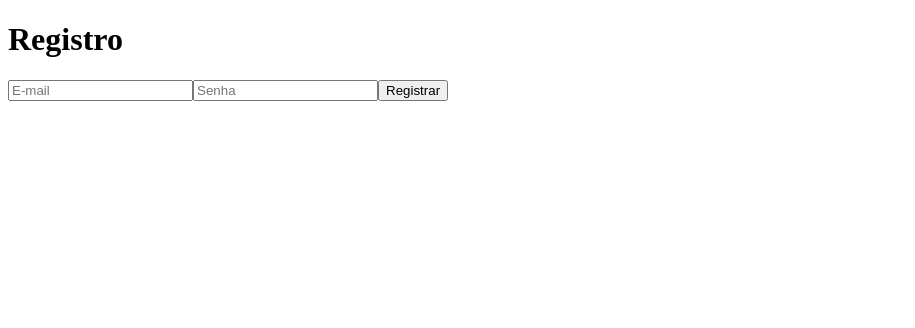
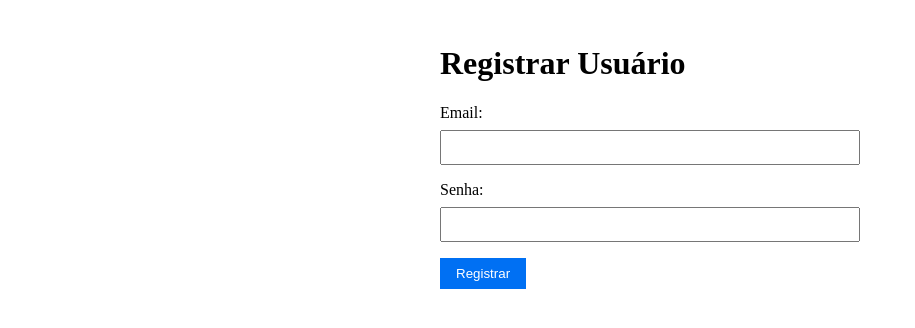
Before and after one commit to mthalima/pet-care, a Next.js app: page /register in a window 1280 px wide. Shown: the top 328 px of the page, without its empty margins (0-915 px from the left). Built offline with nearby package versions, Linux system fonts and the light colour scheme.

Commit message:
fixes, agora está funcionando o endingpoint de cadastro de usuarios

```diff
--- /dev/null
+++ b/pages/api/register.ts
@@ -0,0 +1,55 @@
+import { NextApiRequest, NextApiResponse } from "next";
+import { PrismaClient } from "@prisma/client";
+import bcrypt from "bcrypt";
+
+const prisma = new PrismaClient();
+
+export default async function handler(
+  req: NextApiRequest,
+  res: NextApiResponse
+) {
+  if (req.method !== "POST") {
+    return res.status(405).json({ message: "Método não permitido" });
+  }
+
+  const { email, password } = req.body;
+
+  if (!email || !password) {
+    return res.status(400).json({ message: "Email e senha são obrigatórios" });
+  }
+
+  try {
+    // Log para verificar os dados recebidos
+    console.log("Dados recebidos:", req.body);
+
+    const existingUser = await prisma.user.findUnique({
+      where: { email },
+    });
+
+    if (existingUser) {
+      return res.status(400).json({ message: "Email já está em uso" });
+    }
+
+    const hashedPassword = await bcrypt.hash(password, 10);
+
+    const newUser = await prisma.user.create({
+      data: {
+        email,
+        password: hashedPassword,
+      },
+    });
+
+    console.log("Usuário criado:", newUser);
+
+    return res.status(201).json({
+      id: newUser.id,
+      email: newUser.email,
+      createdAt: newUser.createdAt,
+    });
+  } catch (error) {
+    console.error("Erro ao criar usuário:", error);
+    return res.status(500).json({ message: "Erro ao criar usuário" });
+  } finally {
+    await prisma.$disconnect();
+  }
+}
--- a/pages/api/registers.ts
+++ /dev/null
@@ -1,34 +0,0 @@
-import type { NextApiRequest, NextApiResponse } from "next";
-import bcrypt from "bcrypt";
-import { PrismaClient } from "@prisma/client";
-
-const prisma = new PrismaClient();
-
-export default async function handler(
-  req: NextApiRequest,
-  res: NextApiResponse
-) {
-  if (req.method !== "POST") {
-    return res.status(405).json({ message: "Método não permitido." });
-  }
-
-  const { email, password } = req.body;
-
-  if (!email || !password) {
-    return res
-      .status(400)
-      .json({ message: "E-mail e senha são obrigatórios." });
-  }
-
-  const existingUser = await prisma.user.findUnique({ where: { email } });
-  if (existingUser) {
-    return res.status(400).json({ message: "Usuário já existe." });
-  }
-
-  const hashedPassword = await bcrypt.hash(password, 10);
-  const user = await prisma.user.create({
-    data: { email, password: hashedPassword },
-  });
-
-  return res.status(201).json({ message: "Usuário criado com sucesso.", user });
-}
--- a/pages/register.tsx
+++ b/pages/register.tsx
@@ -1,49 +1,103 @@
-import React, { useState } from "react";
+import { useState } from "react";
 
-const Register = () => {
+const RegisterPage = () => {
   const [email, setEmail] = useState("");
   const [password, setPassword] = useState("");
   const [message, setMessage] = useState("");
 
-  const handleRegister = async () => {
+  const handleRegister = async (e: React.FormEvent) => {
+    e.preventDefault();
+
+    setMessage(""); // Reset the message
+
     try {
       const response = await fetch("/api/register", {
         method: "POST",
-        headers: { "Content-Type": "application/json" },
+        headers: {
+          "Content-Type": "application/json",
+        },
         body: JSON.stringify({ email, password }),
       });
 
-      if (!response.ok) {
-        const { message } = await response.json();
-        setMessage(message);
-        return;
+      if (response.ok) {
+        const data = await response.json();
+        setMessage(`Usuário criado com sucesso: ${data.email}`);
+        setEmail("");
+        setPassword("");
+      } else {
+        const errorData = await response.json();
+        setMessage(`Erro: ${errorData.message}`);
       }
-
-      setMessage("Registro bem-sucedido!");
-    } catch {
-      setMessage("Erro ao conectar ao servidor.");
+    } catch (error) {
+      setMessage("Erro ao conectar com o servidor.");
+      console.error(error);
     }
   };
 
   return (
-    <div>
-      <h1>Registro</h1>
-      {message && <p>{message}</p>}
+    <div style={{ maxWidth: "400px", margin: "0 auto", padding: "1rem" }}>
+      <h1>Registrar Usuário</h1>
+      <form onSubmit={handleRegister}>
+        <div style={{ marginBottom: "1rem" }}>
+          <label
+            htmlFor="email"
+            style={{ display: "block", marginBottom: "0.5rem" }}
+          >
+            Email:
+          </label>
           <input
             type="email"
-        placeholder="E-mail"
+            id="email"
             value={email}
             onChange={(e) => setEmail(e.target.value)}
+            required
+            style={{ width: "100%", padding: "0.5rem" }}
           />
+        </div>
+
+        <div style={{ marginBottom: "1rem" }}>
+          <label
+            htmlFor="password"
+            style={{ display: "block", marginBottom: "0.5rem" }}
+          >
+            Senha:
+          </label>
           <input
             type="password"
-        placeholder="Senha"
+            id="password"
             value={password}
             onChange={(e) => setPassword(e.target.value)}
+            required
+            style={{ width: "100%", padding: "0.5rem" }}
           />
-      <button onClick={handleRegister}>Registrar</button>
+        </div>
+
+        <button
+          type="submit"
+          style={{
+            padding: "0.5rem 1rem",
+            backgroundColor: "#0070f3",
+            color: "#fff",
+            border: "none",
+            cursor: "pointer",
+          }}
+        >
+          Registrar
+        </button>
+      </form>
+
+      {message && (
+        <p
+          style={{
+            marginTop: "1rem",
+            color: message.startsWith("Erro") ? "red" : "green",
+          }}
+        >
+          {message}
+        </p>
+      )}
     </div>
   );
 };
 
-export default Register;
+export default RegisterPage;
```
Lines whose indentation alone changed are shown as unchanged.
